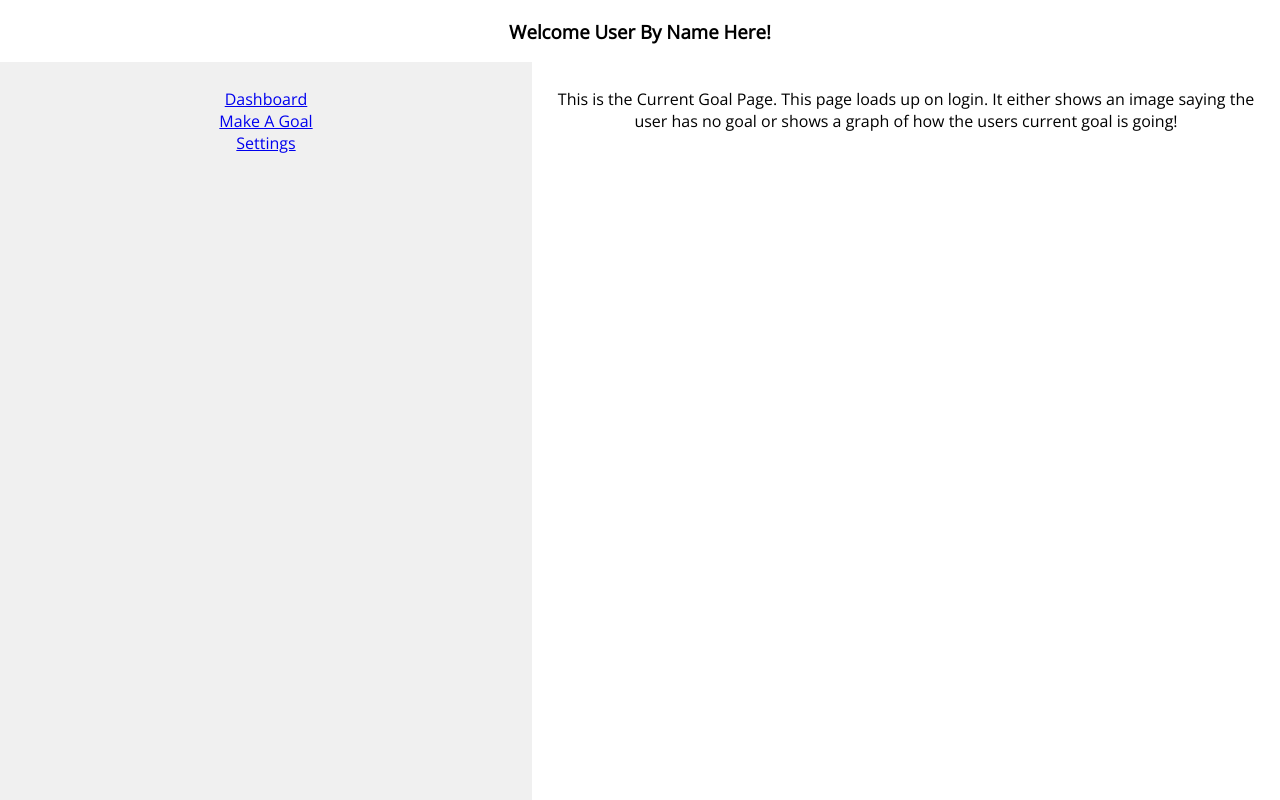
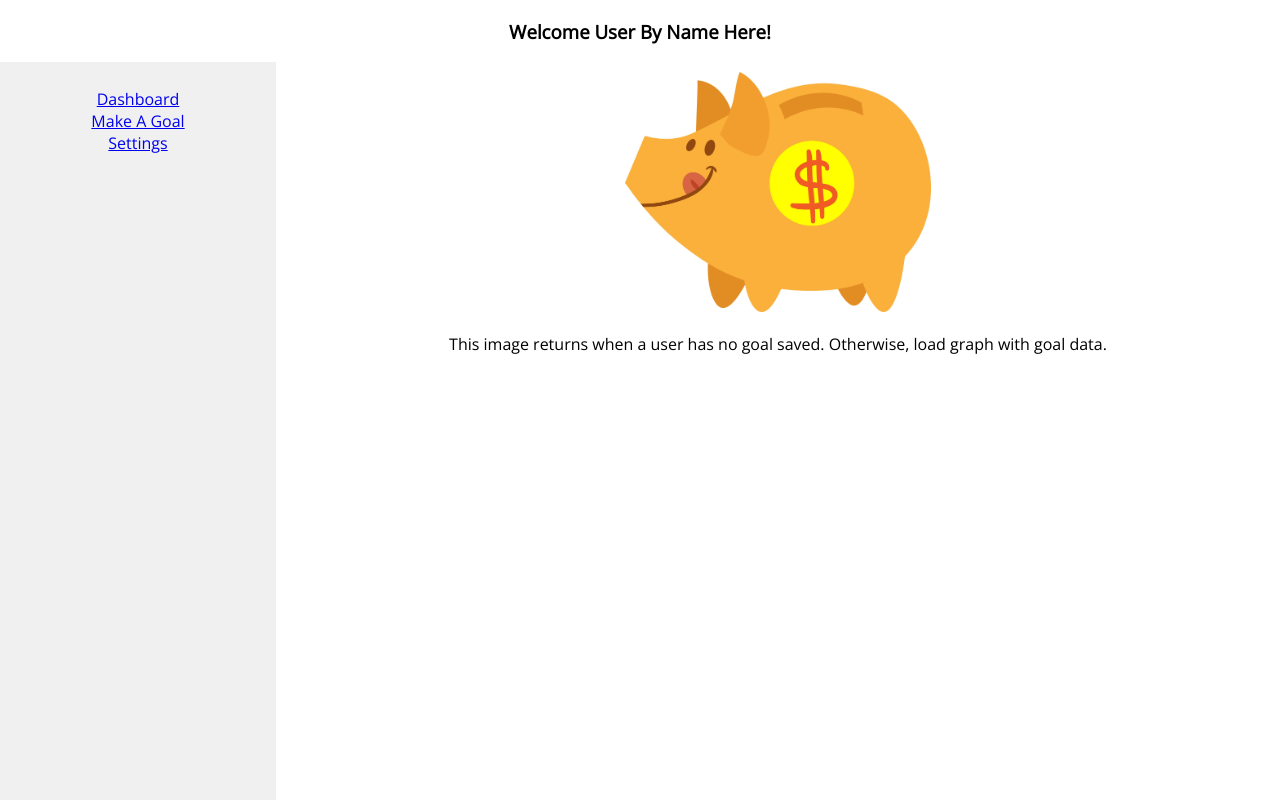
Before and after one commit to gewashington/budget-app, a React (Create React App) app: page /dashboard in a window 1280 px wide. Shown: the top 800 px of the page. Built offline with nearby package versions, Linux system fonts and the light colour scheme.

Commit message:
added image for no goal

```diff
--- a/src/components/Dashboard/CurrentGoal.js
+++ b/src/components/Dashboard/CurrentGoal.js
@@ -1,16 +1,26 @@
 import React from 'react';
+import piggybank from './piggybank.jpg';
 
 
 export default class CurrentGoal extends React.Component {
   render() {
     return(
       <div>
-      <p>This is the Current Goal Page. This page loads up on login.
-      It either shows an image saying the user has no goal or shows a graph
-      of how the users current goal is going!
+        <img src={piggybank}
+          alt="No Goal Saved"
+          style={imageStyle}
+        />
+      <p>
+        This image returns when a user has no goal saved. Otherwise, load graph with goal data.
       </p>
 
       </div>
     )
   }
 }
+
+const imageStyle = {
+  backgroundSize: 'contain',
+  height: '30vh',
+  width: 'auto'
+}
--- a/src/components/Dashboard/Dashboard.css
+++ b/src/components/Dashboard/Dashboard.css
@@ -1,3 +1,9 @@
 h3 {
   background-color:
 }
+
+.noGoalImage {
+  background-size: contain;
+  height: 50vh;
+  width: auto;
+}
--- a/src/components/Dashboard/Dashboard.js
+++ b/src/components/Dashboard/Dashboard.js
@@ -46,7 +46,7 @@ const SidebarExample = () => (
       <div
         style={{
           padding: "10px",
-          width: "40vw",
+          width: "20vw",
           height: "auto",
           minHeight: "175vh",
           background: "#f0f0f0"
```
Also changed, not shown: src/components/Dashboard/piggybank.jpg (added), src/logo.svg (deleted).
